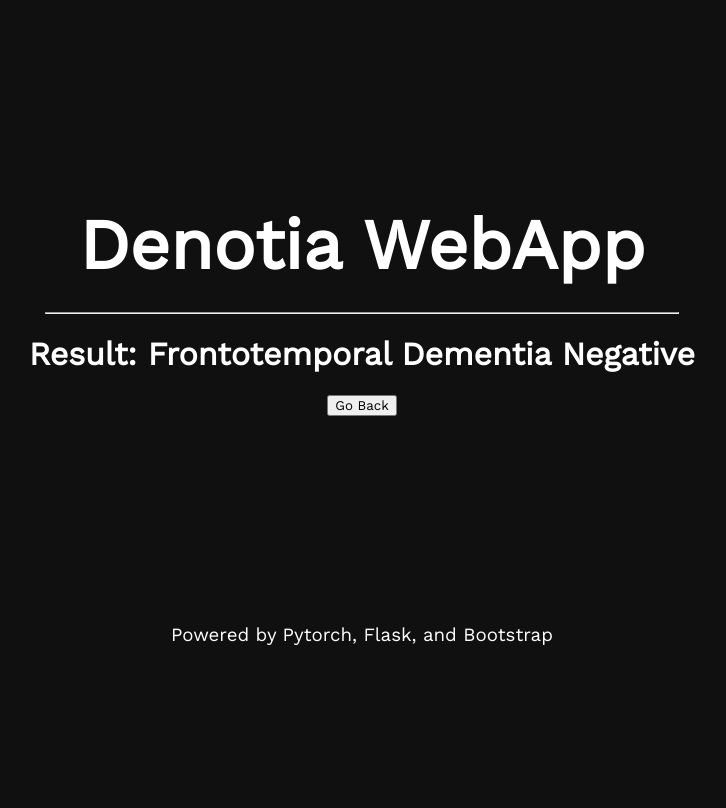
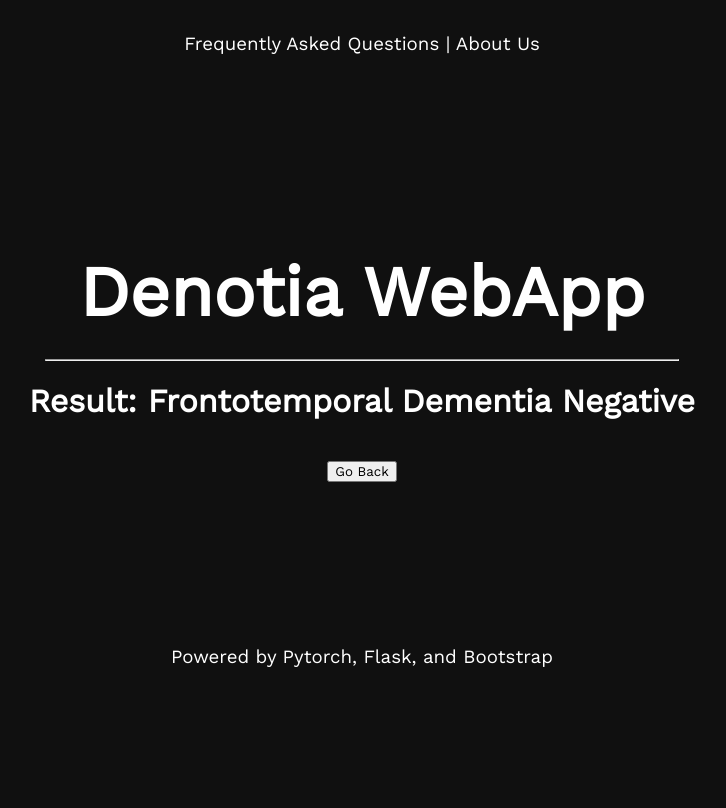
Before and after one commit to namanmodani/denotia, a Flask app: page /result/ in a window 1280 px wide. Shown: the whole page, without its empty margins (278-1004 px from the left). Run offline with Flask 2, Linux system fonts and the light colour scheme.

Commit message:
Update result.html

```diff
--- a/templates/result.html
+++ b/templates/result.html
@@ -7,11 +7,53 @@
 
 
 <style>
-body,h1 {font-family: "Work Sans"; color: white; text-align: center; vertical-align: middle; font-weight: bold;}
+body,h1 {
+    font-family: "Work Sans";
+    color: white;
+    text-align: center;
+    vertical-align: middle;
+    font-weight: bold;
+}
+
 body, html {height: 100%; background-color: #101010; overflow-y: hidden;}
+
 p {font-family: "Work Sans"; padding-top: 10%; font-size: 70px; margin-bottom: 2%;}
-input {size: 100px; font-family: 'Work Sans';}
-h3 {padding-top: 15%; font-weight: normal;}
+
+input {
+    size: 100px;
+    font-family: 'Work Sans';
+}
+
+.header {
+    padding-top: 0.5%;
+    font-weight: normal;
+}
+
+.x {
+    font-family: 'Work Sans';
+}
+
+.footer {
+    padding-top: 10%;
+    font-weight: normal;
+}
+
+a {
+  color: white;
+  text-decoration:none;
+}
+
+a:hover {
+  transition: 1s;
+}
+
+.link:hover {
+  -webkit-background-clip: text;
+  -webkit-text-fill-color: #a9a9a9;
+  transition: 1s;
+}
+</style>
+
 
 </style>
 
@@ -20,11 +62,14 @@ h3 {padding-top: 15%; font-weight: normal;}
 <title>Denotia WebApp</title>
 
 <body>
+    <h3 class = header><a href = "{{ url_for ('faq') }}" class = link>Frequently Asked Questions</a> | <a href = "{{ url_for ('about') }}" class = link>About Us</a></h3>
 <p>Denotia WebApp</p>
 <hr width="50%">
 <h1> Result: Frontotemporal Dementia Negative </h1>
+<br>
 <a href = "{{ url_for ('index') }}"><input type = button value = 'Go Back'></a>
-<h3> Powered by Pytorch, Flask, and Bootstrap </h3>
+<br><br>
+<h3 class = footer> Powered by Pytorch, Flask, and Bootstrap </h3>
 
 </body>
 </html>
```
